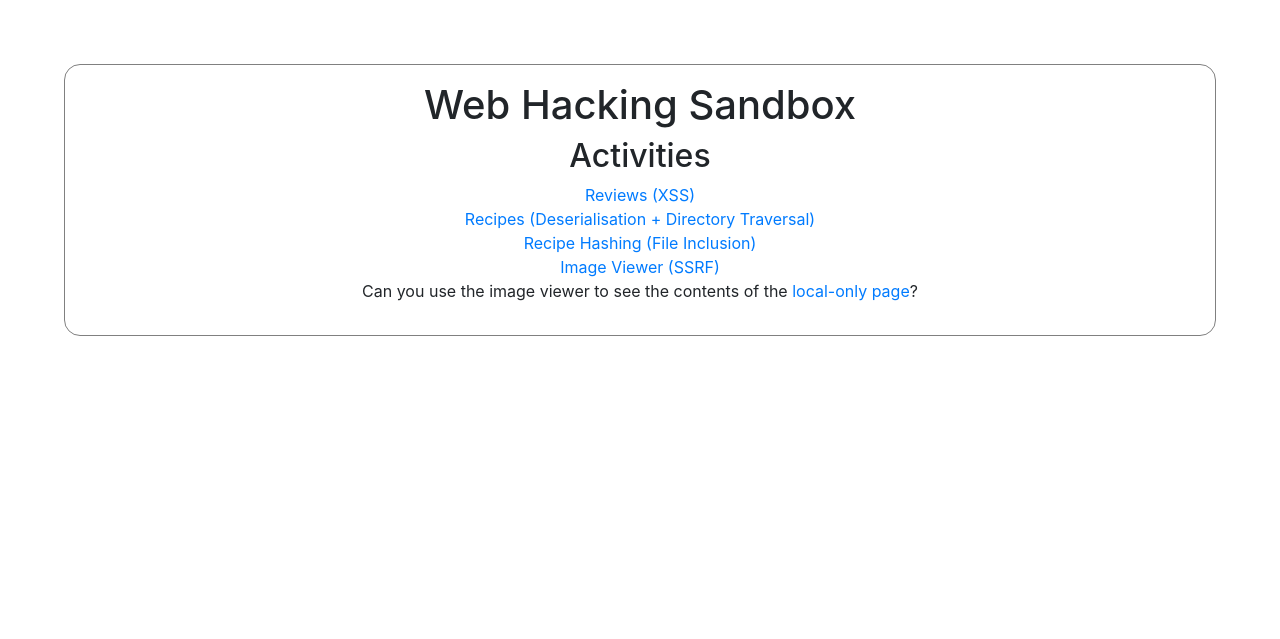
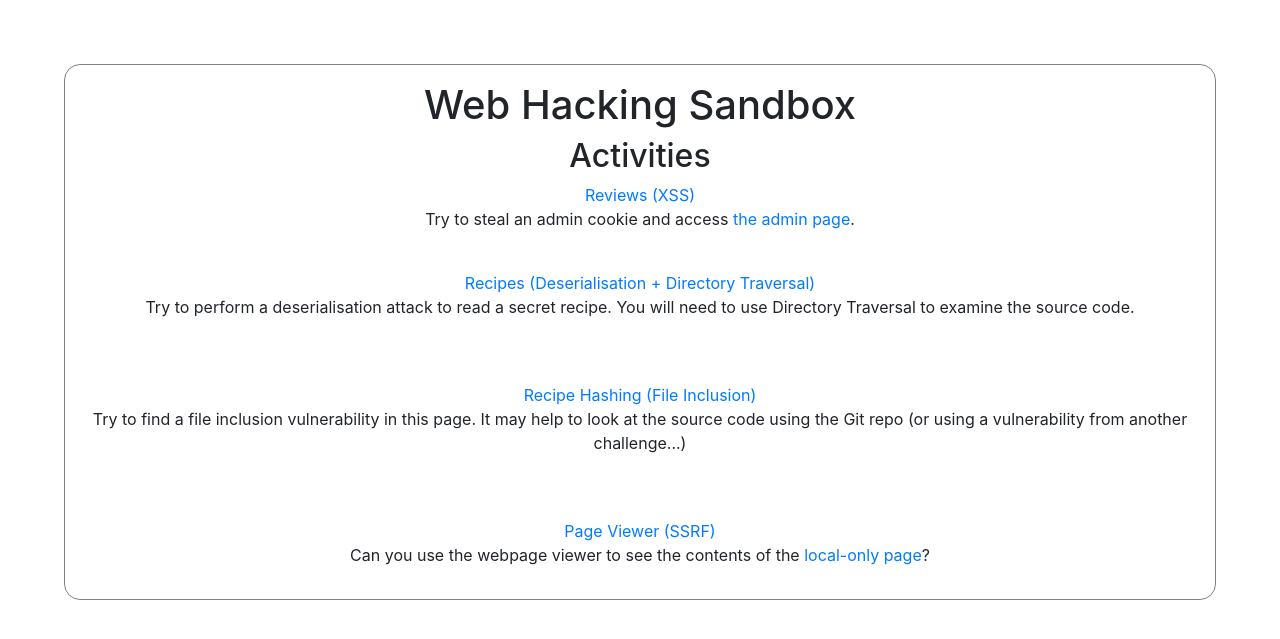
Before and after one commit to Twigonometry/Web-Hacking-Demo, a PHP site: page / in a window 1280 px wide. Shown: the top 639 px of the page. Run offline with PHP 8.4, Linux system fonts and the light colour scheme.

Commit message:
Formatting and solutions

```diff
--- a/index.html
+++ b/index.html
@@ -6,11 +6,16 @@
   <h2>Activities</h2>
 
   <a href="/reviews.html">Reviews (XSS)</a>
+  <p>Try to steal an admin cookie and access <a href="/admin.php">the admin page</a>.</p>
   <br>
   <a href="/recipes.php">Recipes (Deserialisation + Directory Traversal)</a>
+  <p>Try to perform a deserialisation attack to read a secret recipe. You will need to use Directory Traversal to examine the source code.</p>
+  <br>
   <br>
   <a href="/recipe-hash.php">Recipe Hashing (File Inclusion)</a>
+  <p>Try to find a file inclusion vulnerability in this page. It may help to look at the source code using the Git repo (or using a vulnerability from another challenge...)</p>
   <br>
-  <a href="/image-viewer.php">Image Viewer (SSRF)</a>
-  <p>Can you use the image viewer to see the contents of the <a href="/local-only.php">local-only page</a>?</p>
+  <br>
+  <a href="/page-viewer.php">Page Viewer (SSRF)</a>
+  <p>Can you use the webpage viewer to see the contents of the <a href="/local-only.php">local-only page</a>?</p>
 </div>
--- a/recipes.php
+++ b/recipes.php
@@ -1,8 +1,9 @@
 <link rel="stylesheet" href="https://stackpath.bootstrapcdn.com/bootstrap/4.4.1/css/bootstrap.min.css" integrity="sha384-Vkoo8x4CGsO3+Hhxv8T/Q5PaXtkKtu6ug5TOeNV6gBiFeWPGFN9MuhOf23Q9Ifjh" crossorigin="anonymous">
 <link rel='stylesheet' href='styles.css'>
 <div class='content'>
-  <h1>Get Your Recipes Here!</h1>
-  <h2>We have the best sauces, cereals, and jams</h2>
+  <h1>Web Hacking Sandbox</h1>
+  <h2>Get Your Recipes Here!</h2>
+  <h3>We have the best sauces, cereals, and jams</h3>
   <p>Try "horseradish-sauce.txt"!</p>
   <form method="get" action="/get-recipe.php">
     <label for="recipe">Recipe Name</label>
--- a/reviews.html
+++ b/reviews.html
@@ -11,6 +11,7 @@
 
   <form method="post" action="create-review.php">
     <textarea id="text" name="review_text"></textarea>
+    <br>
     <button type="submit">Submit</button>
   </form>
 
```
Also changed, not shown: README.md, page-viewer.php (renamed from image-viewer.php).
